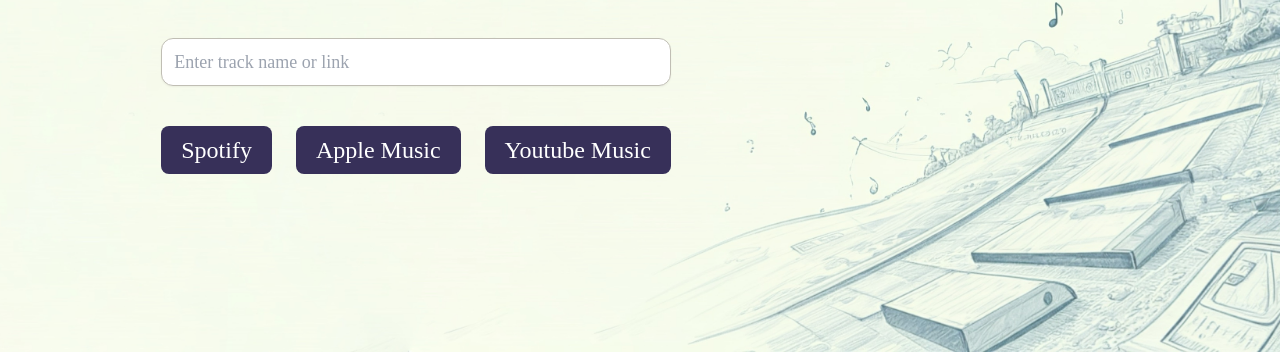
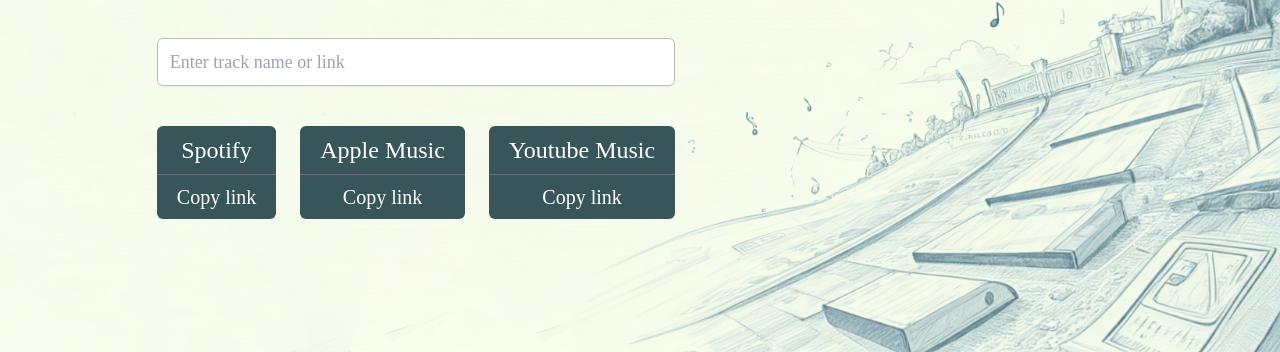
Before and after one commit to electr1fy0/spotitunes, a plain HTML site: page index.html in a window 1280 px wide. Shown: the part 448-800 px from the top of the page. Drawn offline with Linux system fonts and the light colour scheme; a web font is replaced by a local one.

Commit message:
no changes

```diff
--- a/index.html
+++ b/index.html
@@ -4,7 +4,7 @@
 <head>
     <meta charset="UTF-8">
     <meta name="viewport" content="width=device-width, initial-scale=1.0">
-    <link rel="icon" type="image/x-icon" href="images/icon.png">
+    <link rel="icon" type="image/x-icon" href="images/icon.jpg">
 
     <title>SpotiTunes</title>
     <link rel="stylesheet" href="output.css">
@@ -16,10 +16,15 @@
         rel="stylesheet">
 </head>
 
-<body class="font-satoshi relative justify-between bg-[#F6FAED] h-full w-full bg-cover bg-top md:bg-right sm:bg-[center_right_30%] bg-[center_right_35%] md:bg-[center_right_40%] bg-no-repeat bg-fixed" style="background-image: url('images/scenery.jpg');" ">
+<body
+    class="font-satoshi relative justify-between bg-[#F6FAED] h-full w-full bg-cover bg-top md:bg-right sm:bg-[center_right_30%] bg-[center_right_35%] md:bg-[center_right_40%] bg-no-repeat bg-fixed"
+    style="background-image: url('images/scenery.jpg');" ">
 
 <!--pattern
-<div class="fixed inset-0 -z-10 h-full w-full  bg-[linear-gradient(to_right,#8080800a_1px,transparent_1px),linear-gradient(to_bottom,#8080800a_1px,transparent_1px)] bg-[size:14px_24px]"></div>
+<div class=" fixed inset-0 -z-10 h-full w-full
+    bg-[linear-gradient(to_right,#8080800a_1px,transparent_1px),linear-gradient(to_bottom,#8080800a_1px,transparent_1px)]
+    bg-[size:14px_24px]">
+    </div>
     -->
 
     <!--header-->
@@ -28,13 +33,18 @@
 
         <div class="flex justify-between gap-1 items-center">
             <div class="">
-            <img src="images/icon.png" alt="logo" class=" sm:size-10 size-9"></div><div class=""><h1 class="font-satoshi sm:text-2xl text-xl flex justify-center text-neutral-950 font-medium ">SpotiTunes</h1></div>
+                <img src="images/icon.png" alt="logo" class=" sm:size-10 size-9">
+            </div>
+            <div class="">
+                <h1 class="font-satoshi sm:text-2xl text-xl flex justify-center text-neutral-950 font-medium ">
+                    SpotiTunes</h1>
+            </div>
 
         </div>
         <div class="flex ">
             <a href="https://github.com/electr1fy0/spotitunes">
                 <button
-                    class="rounded-md px-3 py-1 text-lg  bg-[#2E2650]  hover:bg-white hover:border border-[#e2ded3] box-border hover:text-black duration-200 text-white">GitHub</button>
+                    class="rounded-md px-3 py-1 text-lg  bg-[#324d50]  hover:bg-white hover:border border-[#e2ded3] box-border hover:text-black duration-200 text-white">GitHub</button>
             </a>
 
         </div>
@@ -42,9 +52,11 @@
 
     <!--status -->
     <div class="justify-center items-center flex lg:w-[55%] md:w-2/3 md:mt-12 md:ml-16 mx-2">
-    <div class="sm:text-lg text-md bg-orange-700 opacity-90  text-white items-center justify-between rounded-full flex gap-2  sm:py-1 py-2 pl-2 pr-5">
+        <div
+            class="sm:text-lg text-md bg-orange-700 opacity-90  text-white items-center justify-between rounded-full flex gap-2  sm:py-1 py-2 pl-2 pr-5">
             <div class="bg-orange-300 bg- size-5 rounded-full"> </div>
-        Apple Music links are not recognized yet.</div>
+            Apple Music links are not recognized yet.
+        </div>
     </div>
 
     <!--hero-->
@@ -101,20 +113,36 @@
         <!-- text box -->
         <form class="text-lg ">
             <input
-                class="rounded-xl px-3 py-2 flex border-[0.5px] shadow-sm  h-12 w-full border-[#C0BEB4] justify-center sm:mb-10 mb-8"
+                class="rounded-md px-3 py-2 flex border-[0.5px] shadow-sm  h-12 w-full border-[#C0BEB4] justify-center sm:mb-10 mb-8"
                 type="text" id="searchTerm" placeholder="Enter track name or link" required />
 
             <!--buttons -->
             <div class="sm:space-x-6 space-x-2 flex justify-between">
+                <div class="flex flex-col">
                     <button
-                    class="bg-[#373059] hover:scale-105 hover:bg-green-600 duration-200 rounded-2 py-2 sm:px-5 px-3 rounded-lg sm:text-2xl text-lg text-white"
+                        class="bg-[#385659] hover:scale-105 hover:bg-green-600  duration-200  py-2 sm:px-5 px-3 rounded-t-md border-b border-gray-500 sm:text-2xl text-lg text-white"
                         type="button" onclick="searchFromMusicPlatform('spotify')">Spotify</button>
                     <button
-                    class="bg-[#373059] hover:scale-105 duration-200 hover:bg-pink-500 rounded-2 py-2 sm:px-5 px-3 rounded-lg sm:text-2xl text-lg text-white"
+                        class="bg-[#385659] hover:scale-105 hover:bg-green-700  duration-200  py-2 sm:px-5 px-3 rounded-b-md sm:text-xl text-md text-white"
+                        type="button" onclick="copyLInk('spotify')">Copy link</button>
+                </div>
+                <div class="flex flex-col">
+
+                    <button
+                        class="bg-[#385659] hover:scale-105 duration-200   hover:bg-pink-500  py-2 sm:px-5 px-3 rounded-t-md border-b border-gray-500 sm:text-2xl text-lg text-white"
                         type="button" onclick="searchFromMusicPlatform('apple music')">Apple Music</button>
                         <button
-                    id="ytm" class="bg-[#373059] hover:scale-105 duration-200 hover:bg-red-500 rounded-2 py-2 sm:px-5 px-3 rounded-lg sm:text-2xl text-lg text-white"
+                        class="bg-[#385659] hover:scale-105 hover:bg-pink-600  duration-200  py-2 sm:px-5 px-3 rounded-b-md sm:text-xl text-md text-white"
+                        type="button" onclick="copyLInk('apple music')">Copy link</button>
+                </div>
+                <div class="flex flex-col">
+                    <button id="ytm"
+                        class="bg-[#385659]  hover:scale-105 duration-200 hover:bg-red-500  py-2 sm:px-5 px-3 rounded-t-md border-b border-gray-500 sm:text-2xl text-lg text-white"
                         type="button" onclick="searchFromMusicPlatform('ytm')">Youtube Music</button>
+                        <button
+                        class="bg-[#385659] hover:scale-105 hover:bg-red-600  duration-200  py-2 sm:px-5 px-3 rounded-b-md sm:text-xl text-md text-white"
+                        type="button" onclick="copyLink('ytm')">Copy link</button>
+                </div>
             </div>
         </form>
 
```
Also changed, not shown: images/icon.png, index.js (line endings or trailing spaces), output.css, 1 other file. Lines whose indentation alone changed are shown as unchanged.
